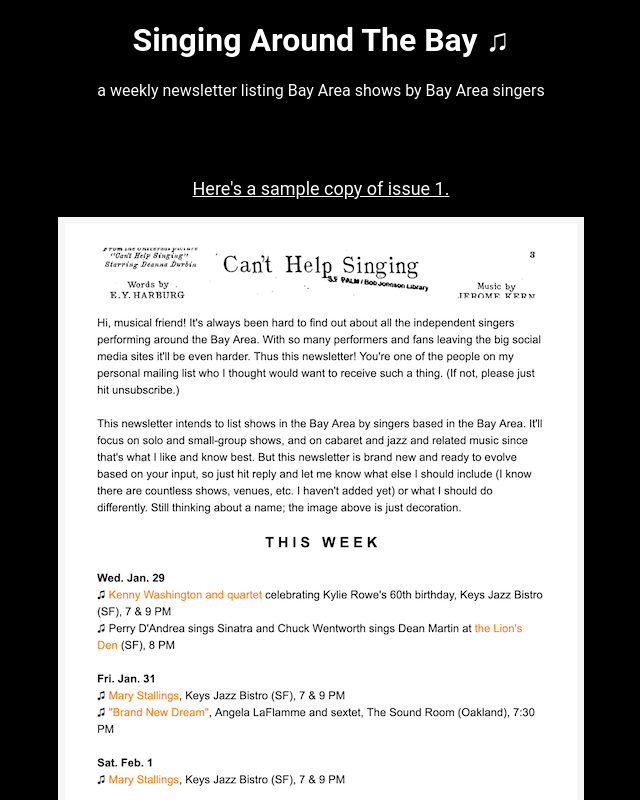
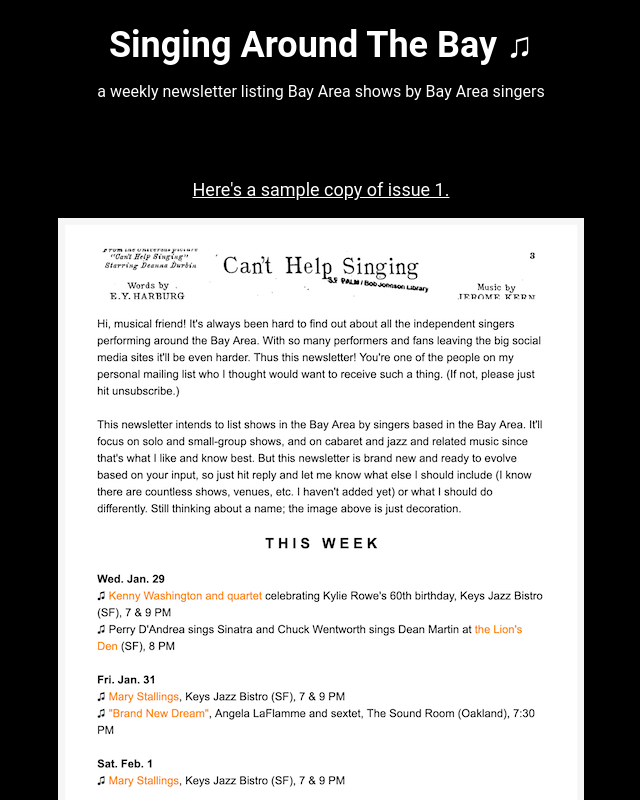
Before and after one commit to dschweisguth/satbay.music, a plain HTML site: page index.html in a window 1280 px wide. Shown: the top 800 px of the page, without its empty margins (319-959 px from the left). Drawn offline with Linux system fonts and the light colour scheme.

Commit message:
Embiggen and cuddle title

```diff
--- a/index.html
+++ b/index.html
@@ -10,6 +10,11 @@
 	  color: white;
 	  font-family: 'Roboto', sans-serif;
 	  text-align: center;
+      }
+
+      h1 {
+	  font-size: 36px;
+	  margin-bottom: 0;
       }
 
       .sender-form-field {
```
